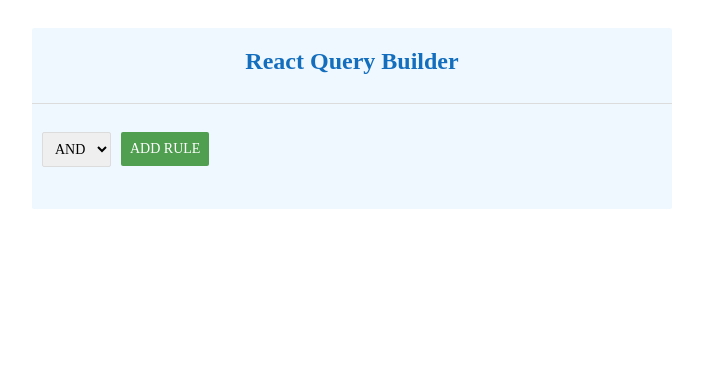
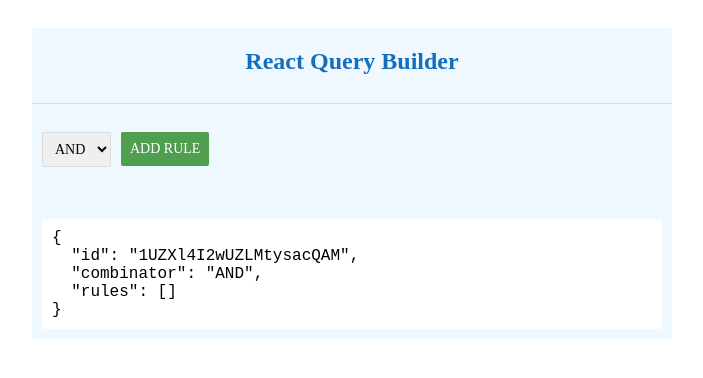
Before and after one commit to APIYOJENNIFER/react-query-builder, a React app: page / in a window 1280 px wide. Shown: the top 378 px of the page, without its empty margins (288-991 px from the left). Built offline with nearby package versions, Linux system fonts and the light colour scheme; the HTML template or start-up script is replaced by a standard one.

Commit message:
Output query object in JSON format

```diff
--- a/src/App.css
+++ b/src/App.css
@@ -50,3 +50,11 @@ hr {
   list-style: none;
   padding: 0;
 }
+
+.output-json {
+  background-color: white;
+  padding: 10px;
+  margin: 10px;
+  border-radius: 2px;
+  font-size: 16px;
+}
--- a/src/App.js
+++ b/src/App.js
@@ -136,7 +136,9 @@ class App extends Component {
           </button>
         </div>
         <ol className="rules-list">{this.state.rulesList}</ol>
-        {console.log(this.state.queryObject)}
+        <pre className="output-json">
+          {JSON.stringify(this.state.queryObject, null, 2)}
+        </pre>
       </div>
     );
   }
```
